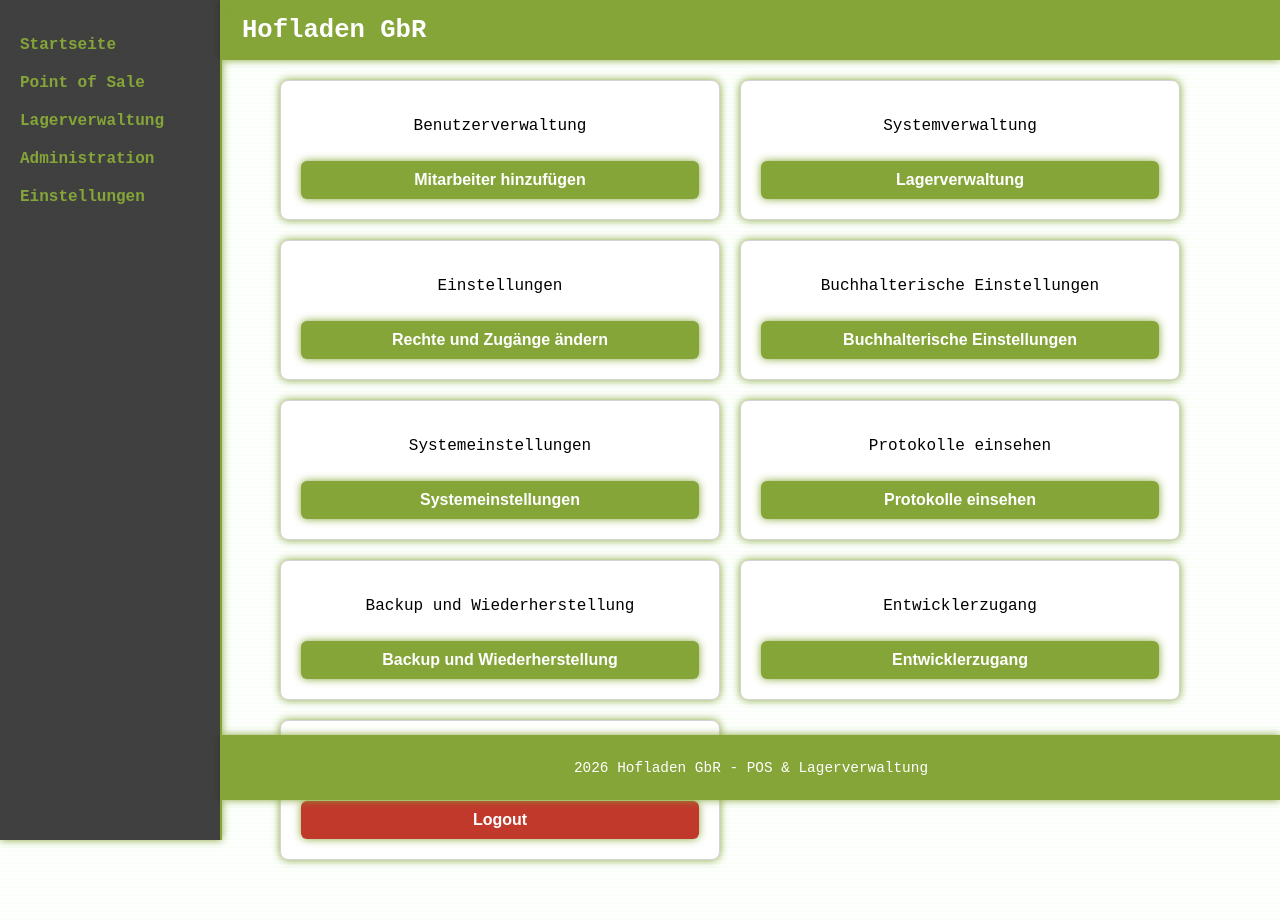
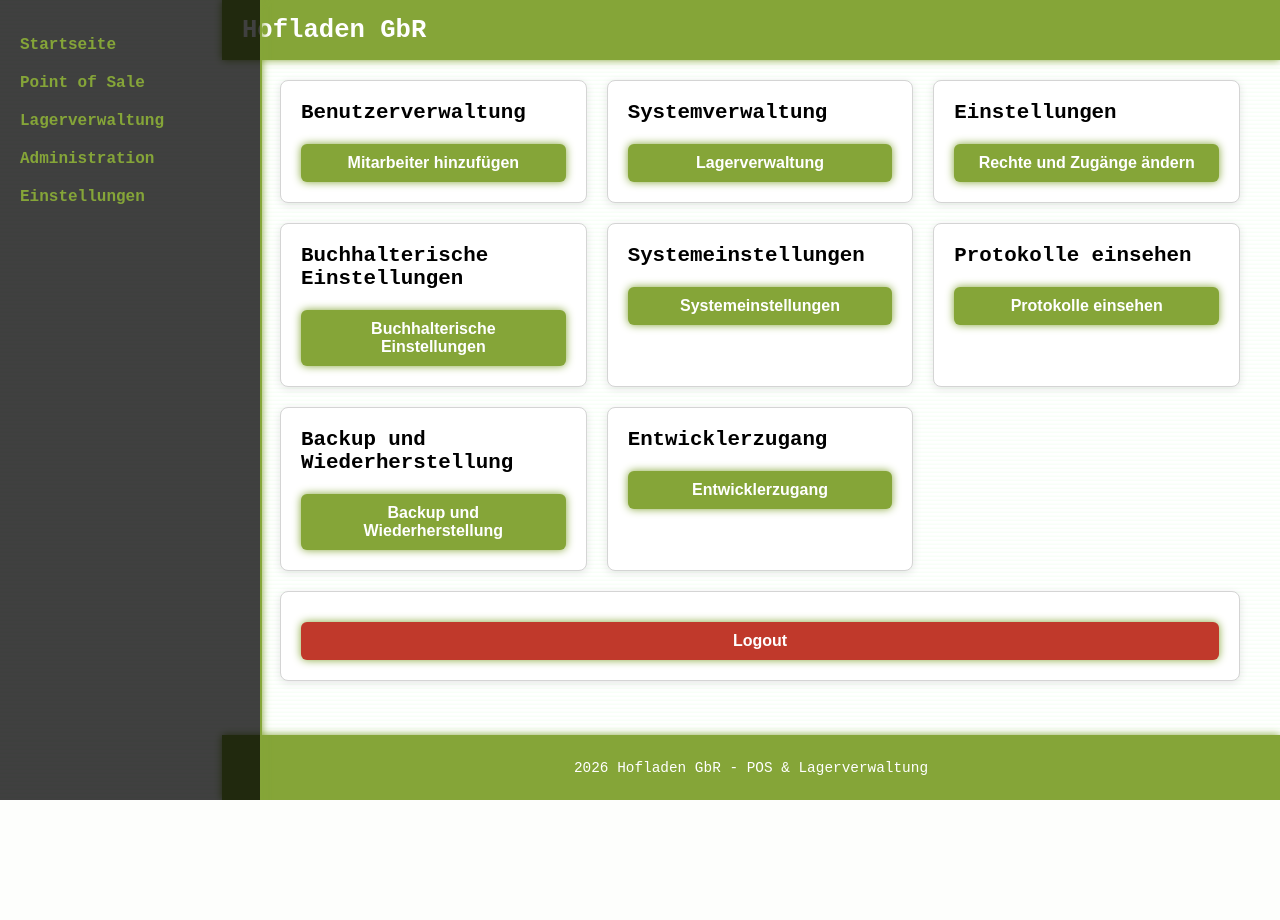
Before and after one commit to MarkiMarkOnline/PROJEKT_KUNDENAUFTRAG, a PHP site: page /sub_directories/admin.php in a window 1280 px wide. After the commit the page ends 800 px from the top, so only its background shows below. Run offline with PHP 8.4, Linux system fonts and the light colour scheme.

Commit message:
Repository erstellt

```diff
--- a/assets/css/styles.css
+++ b/assets/css/styles.css
@@ -11,9 +11,11 @@
     --body-padding: 20px;
     --spacing-sm: 10px;
     --spacing-md: 20px;
-
     --panel-bg: #ffffff;
     --panel-border: #d4d4d4;
+    --glow-strong: 0 0 20px #85a538;
+    --glow-soft: 0 0 8px #85a538;
+    --console-bg: rgba(0, 0, 0, 0.75);
 }
 
 /* ========================================
@@ -152,21 +149,61 @@
     z-index: 99;
 }
 
-
 /* ========================================
    GRID SYSTEM
    ======================================== */
 
-.grid {
+/* Startseite Grid - 2 Spalten, zentriert */
+.grid-startseite {
     display: grid;
     grid-template-columns: 1fr 1fr;
-    grid-template-rows: auto auto;
+    grid-template-rows: auto;
+    gap: var(--spacing-md);
+    margin-left: 240px;
+    margin-right: auto;
+    padding: 40px;
+    padding-top: 80px;  /* Platz für fixierten Header */
+    padding-bottom: 60px; /* Platz für fixierten Footer */
+    max-width: 900px;
+}
+
+/* Point of Sale Grid - 3 Spalten */
+.grid-pos {
+    display: grid;
+    grid-template-columns: repeat(3, 1fr);
+    grid-template-rows: auto;
     gap: var(--spacing-md);
     margin-left: 240px;
     padding: 40px;
-    padding-top: 80px;  /* Platz für fixierten Header */
-    max-width: 900px;
-    padding-bottom: 60px; /* Platz für fixierten Footer */
+    padding-top: 80px;
+    padding-bottom: 60px;
+    max-width: 1400px;
+}
+
+/* Lagerverwaltung Grid - 3 Spalten oben, volle Breite unten */
+.grid-lagerverwaltung {
+    display: grid;
+    grid-template-columns: repeat(3, 1fr);
+    grid-template-rows: auto;
+    gap: var(--spacing-md);
+    margin-left: 240px;
+    padding: 40px;
+    padding-top: 80px;
+    padding-bottom: 60px;
+    max-width: 1400px;
+}
+
+/* Administration Grid - 3 Spalten */
+.grid-administration {
+    display: grid;
+    grid-template-columns: repeat(3, 1fr);
+    grid-template-rows: auto;
+    gap: var(--spacing-md);
+    margin-left: 240px;
+    padding: 40px;
+    padding-top: 80px;
+    padding-bottom: 60px;
+    max-width: 1400px;
 }
 
 /* ========================================
@@ -178,9 +215,15 @@
     border: 1px solid var(--panel-border);
     padding: var(--spacing-md);
     border-radius: 8px;
-    box-shadow: var(--glow-soft);
+    box-shadow: 0 2px 8px rgba(0, 0, 0, 0.1);
     height: 100%;
     box-sizing: border-box;
+    transition: all 0.3s ease;
+}
+
+.module:hover {
+    box-shadow: 0 4px 16px rgba(133, 165, 56, 0.2);
+    transform: translateY(-2px);
 }
 
 .module-link {
@@ -194,249 +237,19 @@
     transform: scale(1.02);
 }
 
-
-/* ========================================
-   BUTTONS
-   ======================================== */
-
-   .admin-btn {
-    background: var(--primary-green);
-    color: white;
-    border: none;
-    padding: var(--spacing-sm) var(--spacing-md);
-    border-radius: 6px;
-    cursor: pointer;
-    font-size: 1rem;
-    font-weight: bold;
-    width: 100%;
-    margin-top: var(--spacing-sm);
-    box-shadow: var(--glow-soft);
-    transition: background 0.2s ease, transform 0.15s ease;
+/* Module-Titel Styling */
+.module h2,
+.module h3 {
+    color: var(--text-color);
+    margin-top: 0;
+    margin-bottom: var(--spacing-sm);
+    font-size: 1.3rem;
 }
 
-.admin-btn:hover {
-    background: var(--dim-green);
-    transform: scale(1.03);
+.module p {
+    line-height: 1.6;
+    margin: var(--spacing-sm) 0;
 }
-
-.admin-btn-danger {
-    background: #c0392b; /* Rot */
-}
-
-.admin-btn-danger:hover {
-    background: #e74c3c;
-    transform: scale(1.03);
-}
-
-
-
-
-.admin-box {
-    text-align: center;
-}
-
-
-
-/* ========================================
-   Lagerverwaltung
-   ======================================== */
-
-/* ========================================
-   ROOT VARIABLES
-   ======================================== */
-
-:root {
-    --bg-color: #f5f4e2;
-    --text-color: #000000;
-    --primary-green: #85a538;
-    --dim-green: #5e8942;
-    --font-family: 'Courier New', monospace;
-    --body-padding: 20px;
-    --spacing-sm: 10px;
-    --spacing-md: 20px;
-
-    --panel-bg: #ffffff;
-    --panel-border: #d4d4d4;
-}
-
-/* ========================================
-   HOFLADEN THEME
-   ======================================== */
-
-.theme-hofladen {
-    --bg-color: #f5f4e2;
-    --text-color: #000000;
-
-    --primary-green: #85a538;
-    --dim-green: #5e8942;
-
-    --glow-strong: 0 0 20px #85a538;
-    --glow-soft: 0 0 8px #85a538;
-
-    --console-bg: rgba(0, 0, 0, 0.75);
-
-    background: repeating-linear-gradient(
-        0deg,
-        rgba(0, 255, 0, 0.03) 0px,
-        rgba(0, 255, 0, 0.03) 1px,
-        transparent 2px,
-        transparent 4px
-    );
-}
-
-/* ========================================
-   GLOBAL STYLES
-   ======================================== */
-
-body {
-    background-color: var(--bg-color);
-    color: var(--text-color);
-    font-family: var(--font-family);
-    padding: 0;
-    margin: 0;
-}
-
-/* ========================================
-   HEADER
-   ======================================== */
-
-.header {
-    position: fixed;
-    top: 0;
-    left: 222px; /* Sidebar (220px) + Border (2px) */
-    right: 0;
-    height: 60px;
-    background: var(--primary-green);
-    color: white;
-    padding: 0 var(--spacing-md);
-    display: flex;
-    justify-content: space-between;
-    align-items: center;
-    box-shadow: var(--glow-soft);
-    z-index: 99;
-}
-
-.header-logo h1 {
-    margin: 0;
-    font-size: 1.6rem;
-}
-
-.nav ul {
-    list-style: none;
-    display: flex;
-    gap: var(--spacing-md);
-    margin: 0;
-    padding: 0;
-}
-
-.nav a {
-    color: white;
-    text-decoration: none;
-    font-weight: bold;
-}
-
-.nav a:hover {
-    text-shadow: var(--glow-strong);
-}
-
-/* ========================================
-   SIDEBAR
-   ======================================== */
-
-.sidebar {
-    width: 180px;
-    background: var(--console-bg);
-    padding: var(--spacing-md);
-    border-right: 2px solid var(--primary-green);
-    box-shadow: var(--glow-soft);
-    position: fixed;
-    top: 0;
-    left: 0;
-    height: 100vh;
-    z-index: 100;
-}
-
-.sidebar ul {
-    list-style: none;
-    padding: 0;
-}
-
-.sidebar li {
-    margin-bottom: var(--spacing-md);
-}
-
-.sidebar a {
-    color: var(--primary-green);
-    text-decoration: none;
-    font-weight: bold;
-}
-
-.sidebar a:hover {
-    color: var(--dim-green);
-    text-shadow: var(--glow-soft);
-}
-
-
-/* ========================================
-   FOOTER
-   ======================================== */
-
-.footer {
-    position: fixed;
-    bottom: 0;
-    left: 222px; /* Sidebar (220px) + Border (2px) */
-    right: 0;
-    background: var(--primary-green);
-    color: white;
-    text-align: center;
-    padding: var(--spacing-sm);
-    font-size: 0.9rem;
-    box-shadow: var(--glow-soft);
-    z-index: 99;
-}
-
-
-/* ========================================
-   GRID SYSTEM
-   ======================================== */
-
-.grid {
-    display: grid;
-    grid-template-columns: 1fr 1fr;
-    grid-template-rows: auto auto;
-    gap: var(--spacing-md);
-    margin-left: 240px;
-    padding: 40px;
-    padding-top: 80px;  /* Platz für fixierten Header */
-    max-width: 900px;
-    padding-bottom: 60px; /* Platz für fixierten Footer */
-}
-
-/* ========================================
-   MODULES
-   ======================================== */
-
-.module {
-    background: var(--panel-bg);
-    border: 1px solid var(--panel-border);
-    padding: var(--spacing-md);
-    border-radius: 8px;
-    box-shadow: var(--glow-soft);
-    height: 100%;
-    box-sizing: border-box;
-}
-
-.module-link {
-    text-decoration: none;
-    color: inherit;
-    display: block;
-    transition: transform 0.2s ease;
-}
-
-.module-link:hover {
-    transform: scale(1.02);
-}
-
 
 /* ========================================
    BUTTONS
@@ -555,7 +384,8 @@
     margin: 5px 0;
 }
 
-
-   /* ========================================
-   DIVERSE
-   ======================================== */
+/* Login/Logout Button in Administration - nimmt volle Breite */
+.login-module {
+    grid-column: 1 / -1;
+    text-align: center;
+}
--- a/sub_directories/admin.php
+++ b/sub_directories/admin.php
@@ -4,53 +4,50 @@
 include __DIR__ . '/../includes/sidebar.php';
 ?>
 
-<main class="grid">
-
-    <div class="module admin-box">
-        <p>Benutzerverwaltung</p>
-        <button id="addEmployee" class="admin-btn">Mitarbeiter hinzufügen</button>
+<main class="grid-administration" id="admin">
+    <div class="module">
+        <h3>Benutzerverwaltung</h3>
+        <button class="admin-btn">Mitarbeiter hinzufügen</button>
     </div>
 
-    <div class="module admin-box">
-        <p>Systemverwaltung</p>
-        <button id="lagerverwaltung" class="admin-btn">Lagerverwaltung</button>
+    <div class="module">
+        <h3>Systemverwaltung</h3>
+        <button class="admin-btn">Lagerverwaltung</button>
     </div>
 
-    <div class="module admin-box">
-        <p>Einstellungen</p>
-        <button id="changeRights" class="admin-btn">Rechte und Zugänge ändern</button>
+    <div class="module">
+        <h3>Einstellungen</h3>
+        <button class="admin-btn">Rechte und Zugänge ändern</button>
     </div>
 
-    <div class="module admin-box">
-        <p>Buchhalterische Einstellungen</p>
-        <button id="buha" class="admin-btn">Buchhalterische Einstellungen</button>
+    <div class="module">
+        <h3>Buchhalterische Einstellungen</h3>
+        <button class="admin-btn">Buchhalterische Einstellungen</button>
     </div>
 
-    <div class="module admin-box">
-        <p>Systemeinstellungen</p>
-        <button id="systemSettings" class="admin-btn">Systemeinstellungen</button>
+    <div class="module">
+        <h3>Systemeinstellungen</h3>
+        <button class="admin-btn">Systemeinstellungen</button>
     </div>
 
-    <div class="module admin-box">
-        <p>Protokolle einsehen</p>
-        <button id="viewLogs" class="admin-btn">Protokolle einsehen</button>
+    <div class="module">
+        <h3>Protokolle einsehen</h3>
+        <button class="admin-btn">Protokolle einsehen</button>
     </div>
 
-    <div class="module admin-box">
-        <p>Backup und Wiederherstellung</p>
-        <button id="backupRestore" class="admin-btn">Backup und Wiederherstellung</button>
+    <div class="module">
+        <h3>Backup und Wiederherstellung</h3>
+        <button class="admin-btn">Backup und Wiederherstellung</button>
     </div>
 
-    <div class="module admin-box">
-        <p>Entwicklerzugang</p>
-        <button id="entwicklerZugang" class="admin-btn">Entwicklerzugang</button>
+    <div class="module">
+        <h3>Entwicklerzugang</h3>
+        <button class="admin-btn">Entwicklerzugang</button>
     </div>
 
-    <div class="module admin-box">
-        <p>Logout</p>
-        <button id="logoutBtn" class="admin-btn admin-btn-danger">Logout</button>
+    <div class="module login-module admin-box">
+        <button class="admin-btn admin-btn-danger">Logout</button>
     </div>
-
 </main>
 
 <?php include __DIR__ . '/../includes/footer.php'; ?>
```
Also changed, not shown: other parts of assets/css/styles.css (+27 -16 lines), index.php (+1 -9 lines), sub_directories/lagerverwaltung.php (+14 -24 lines), sub_directories/pos.php (+13 -6 lines), assets/img/Screenshot 2026-02-04 085735.png (added).
